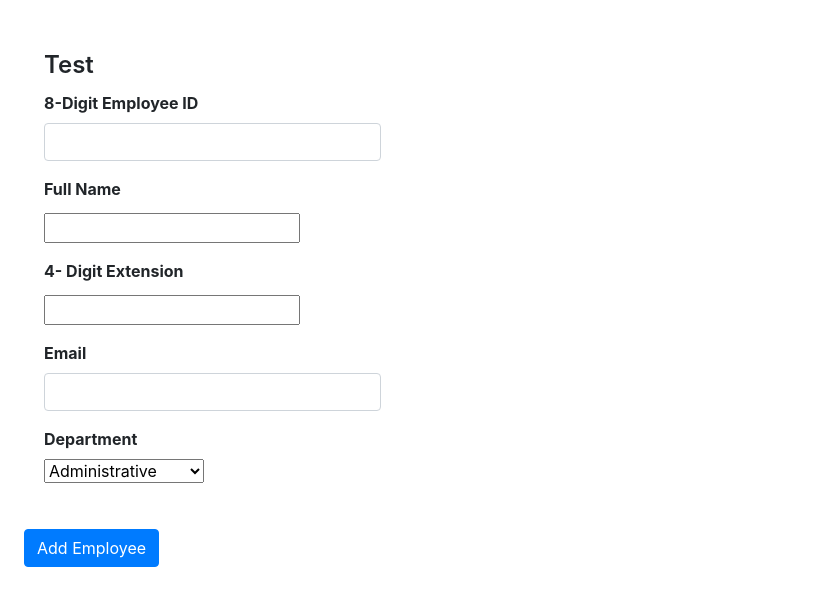
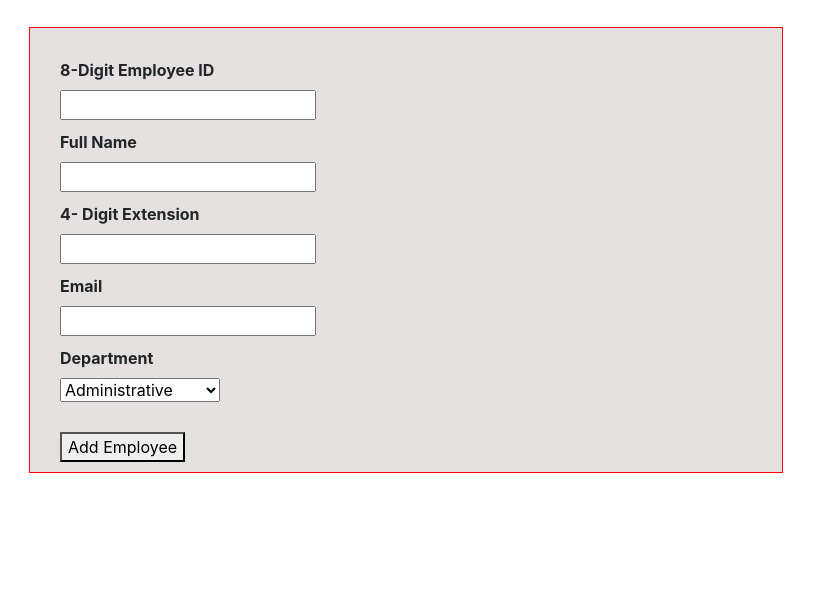
Before and after one commit to cristalmuhammad/assignment05, a plain HTML site: page index.html in a window 1280 px wide. Shown: the part 59-664 px from the top of the page, without its empty margins (0-822 px from the left). Drawn offline with nearby package versions, Linux system fonts and the light colour scheme.

Commit message:
commit for assignment 5

```diff
--- a/index.html
+++ b/index.html
@@ -5,42 +5,38 @@
     <meta http-equiv="X-UA-Compatible" content="IE=edge">
     <meta name="viewport" content="width=device-width, initial-scale=1.0">
     <title>Assignment 5</title>
-    <script src="js/script.js" defer></script>
+    <script src="js/script.js" defer ></script>
     <link rel="stylesheet" href="https://stackpath.bootstrapcdn.com/bootstrap/4.3.1/css/bootstrap.min.css" integrity="sha384-ggOyR0iXCbMQv3Xipma34MD+dH/1fQ784/j6cY/iJTQUOhcWr7x9JvoRxT2MZw1T" crossorigin="anonymous">
     <style>
         h1 {margin-bottom: 30px;}
-        label {font-weight: bold;}
-        input, select {margin-bottom: 10px;}
+        label {font-weight: bold; width: 10rem;}
+        input, select {margin-bottom: 10px; }
         form {width: 30%; padding: 20px;}
-        fieldset{border-width: 1; padding: 0;}
-        legend {display: block; margin-bottom: .5rem; font-weight: 600;}
+        fieldset{border:1px solid red; padding: 10px; margin: 5px; background-color: rgb(230, 225, 225); width: 60%;}
+        button {margin-left: 20px;}
     </style>
 </head>
 <body class="mt-2 ml-4">
     <h1>Employee Management System</h1>
+    <fieldset>
         <form id="empForm">
-
-            <fieldset><legend> Test  </legend>        </fieldset>
-                <div class="mb-3">
-                    <label for="employeeId" class="form-label" >8-Digit Employee ID</label>
-                    <input type="text" class="form-control" id="employeeId" maxlength="8" required>
+            <div >
+                <label for="id" >8-Digit Employee ID</label>
+                <input type="text"    maxlength="8" id="id" required >
             </div>
-                <div class="mb-3">
-                    <label for="name" class="form-label">Full Name
-                </label>
-                <input type="text" class="form-text" id="name" required>
+            <div >
+                <label for="empName" >Full Name</label>
+                <input type="text" id="empName" required>
             </div>
-                <div class="mb-3">
-                    <label for="digitExtension" class="form-label">4- Digit Extension
-                </label>
-                <input type="text" class="form-text" id="digitExtension" maxlength="4" required>
+             <div >
+                 <label for="ext" >4- Digit Extension</label>
+                 <input type="text" id="ext" maxlength="4" required>
             </div>
-                <div class="mb-3">
-                  <label for="exampleInputEmail" class="form-label">Email</label>
-                  <input type="email" class="form-control" id="exampleInputEmail" required>
-                  <div id="emailHelp" class="form-text"></div>
+            <div >
+                <label for="email" >Email</label>
+                 <input type="email" id="email" required>
             </div>
-                <div class="mb-3">
+            <div>
                 <form action="submit">
                 <label for="department">Department</label> <br>
                 <select name="department" id="department" required>
@@ -52,10 +48,9 @@
                <option value="sales">Sales</option>
               </select>
                </form>
-                </div>
-                <button type="submit" class="btn btn-primary">Add Employee</button>
-
-
+              </div >
+                <button type="button" class="submit" id="submit">Add Employee</button><br>
         </form>
+    </fieldset>
 </body>
 </html>
```
Also changed, not shown: js/script.js (+61 -0 lines). Lines whose indentation alone changed are shown as unchanged.
